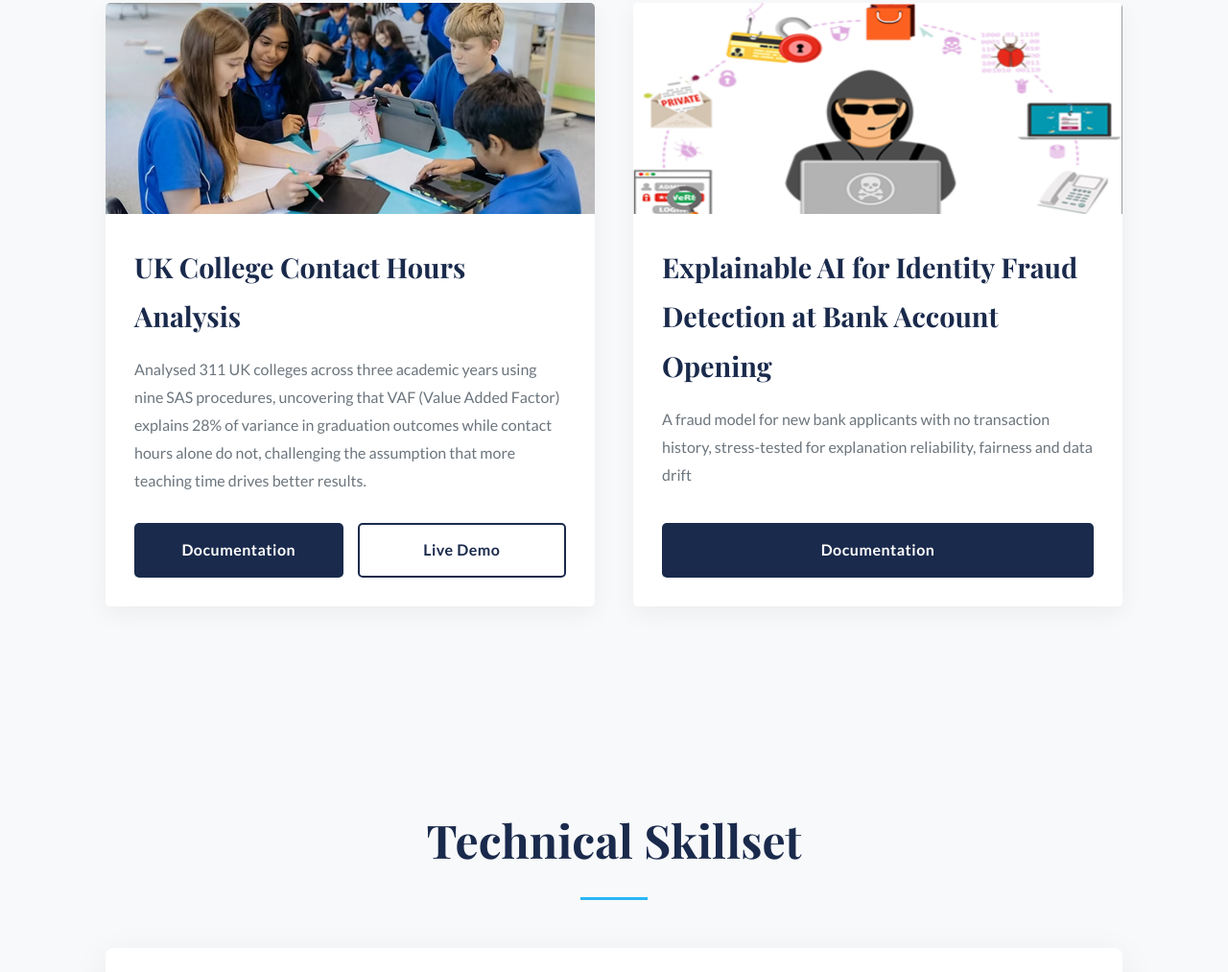
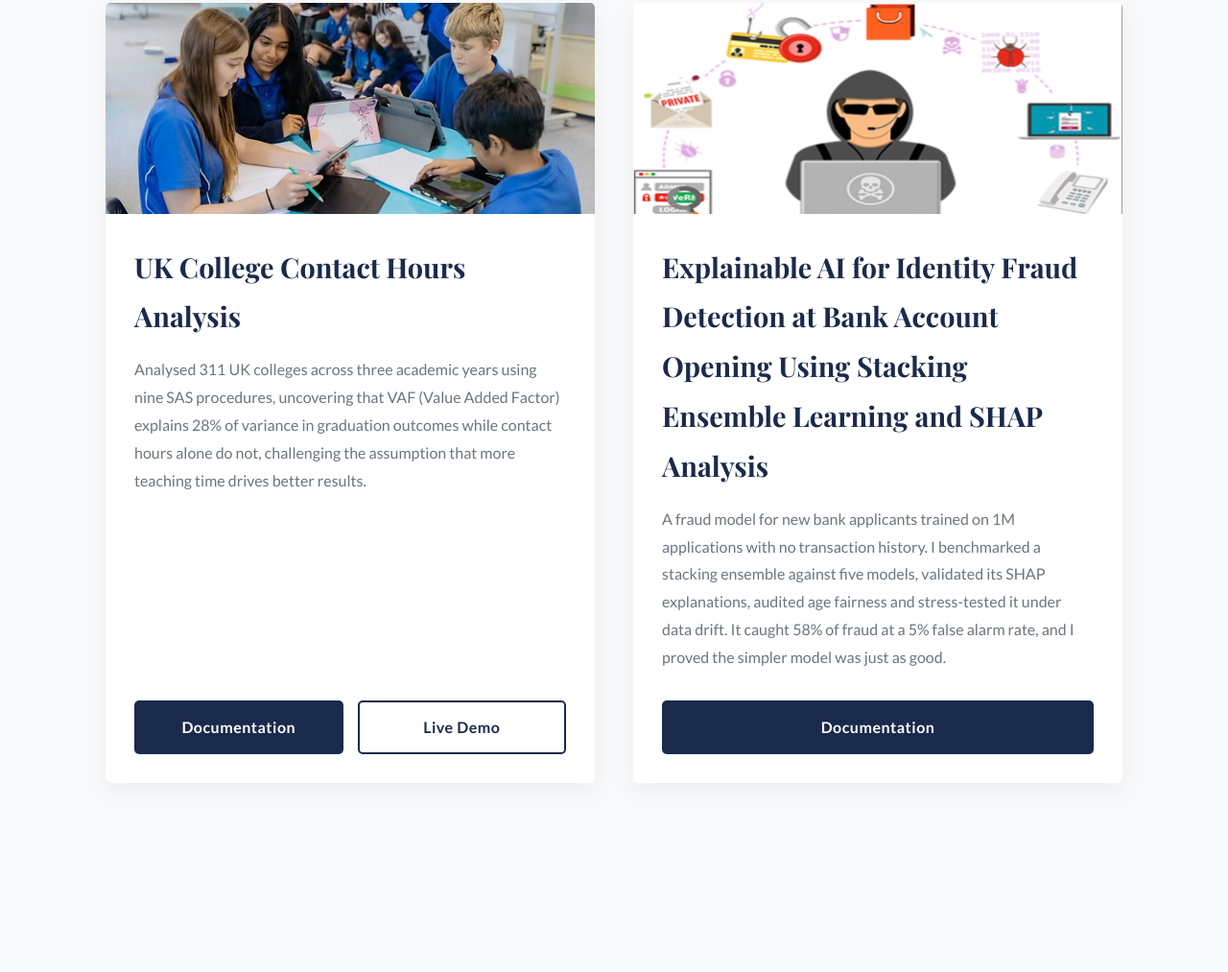
Before and after one commit to s4sydney/s4sydney.github.io, a plain HTML site: page index.html in a window 1280 px wide. Shown: the part 1975-2988 px from the top of the page at 96% size. Drawn offline with nearby package versions, Linux system fonts and the light colour scheme.

Commit message:
Update index.html

```diff
--- a/index.html
+++ b/index.html
@@ -121,8 +121,8 @@
             <div class="project-card">
                 <img src="assets/images/fraud-detection-tools-in-banking.png" alt="Project Four Preview">
                 <div class="project-card-content">
-                    <h3>Explainable AI for Identity Fraud Detection at Bank Account Opening</h3>
-                    <p>A fraud model for new bank applicants with no transaction history, stress-tested for explanation reliability, fairness and data drift</p>
+                    <h3>Explainable AI for Identity Fraud Detection at Bank Account Opening Using Stacking Ensemble Learning and SHAP Analysis</h3>
+                    <p>A fraud model for new bank applicants trained on 1M applications with no transaction history. I benchmarked a stacking ensemble against five models, validated its SHAP explanations, audited age fairness and stress-tested it under data drift. It caught 58% of fraud at a 5% false alarm rate, and I proved the simpler model was just as good.</p>
                     <div class="project-buttons">
                         <a href="https://github.com/s4sydney/Explainable-fraud-detection-BAF" target="_blank" class="btn">Documentation</a>
                     </div>
```
